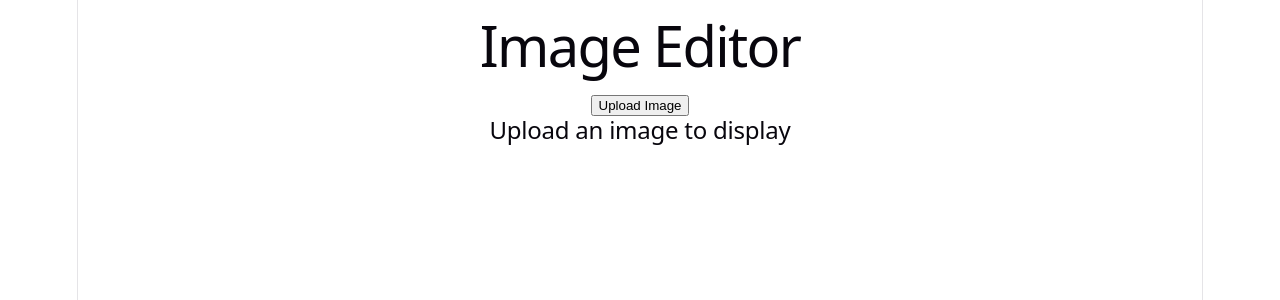
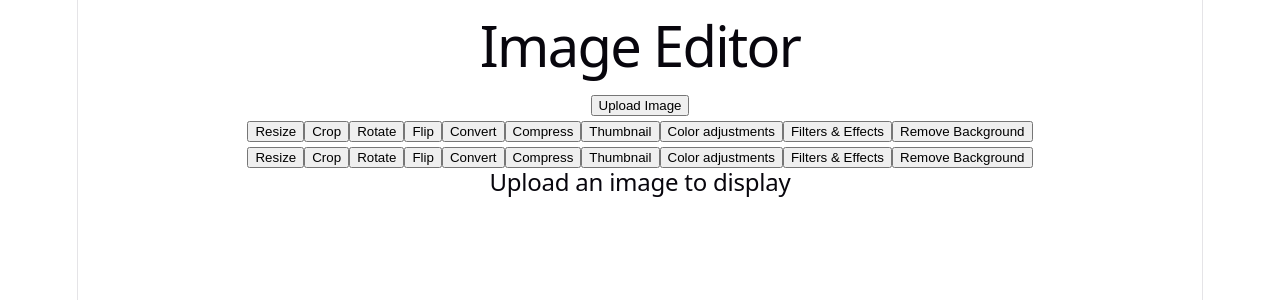
Before and after one commit to rasooli451/ImageEditor, a React (Vite) app: page / in a window 1280 px wide. Shown: the top 300 px of the page. Built offline with nearby package versions, Linux system fonts and the light colour scheme.

Commit message:
crop and resize functionality done, imae display is working

```diff
--- a/src/components/ImageComponent.jsx
+++ b/src/components/ImageComponent.jsx
@@ -1,13 +1,26 @@
 
 
+import { useState } from "react"
 
+import Tools from "./Tools"
+import ReactCrop from "react-image-crop";
+import "react-image-crop/dist/ReactCrop.css";
 
-export default function ImageComponent({image}){
+export default function ImageComponent({image,file, selectable, triggerSelect}){
 
+    const [crop, setCrop] = useState();
 
-    return <div className="ImageContainer">
-        {image == null ? <h2>Upload an image to display</h2>: <div>
+    return <div className="display">
+        <Tools file={file} switchSelect={triggerSelect}/>
+        <div className="ImageContainer">
+            { selectable ?
+            <ReactCrop crop={crop} onChange={(c) => setCrop(c)}>
+                 <img src={image} alt="To crop" />
+            </ReactCrop>:
+            image == null ? <h2>Upload an image to display</h2>: <div>
             <img src={image} />
-            </div>}
+            </div>
+            }
+        </div>
     </div>
 }
--- a/src/components/Tools.jsx
+++ b/src/components/Tools.jsx
@@ -2,8 +2,21 @@
 
 
 
-export default function Tools(){
+export default function Tools({file, switchSelect}){
 
-
-    return <></>
+    function handleCrop(){
+        switchSelect();
+    }
+    return <div className="tools">
+        <button className="button" type="button" >Resize</button>
+        <button className="button" type="button" onClick={handleCrop}>Crop</button>
+        <button className="button" type="button">Rotate</button>
+        <button className="button" type="button">Flip</button>
+        <button className="button" type="button">Convert</button>
+        <button className="button" type="button">Compress</button>
+        <button className="button" type="button">Thumbnail</button>
+        <button className="button" type="button">Color adjustments</button>
+        <button className="button" type="button">Filters & Effects</button>
+        <button className="button" type="button">Remove Background</button>
+    </div>
 }
```
Also changed, not shown: src/components/forms/Resize.jsx (added, +27 -0 lines).
